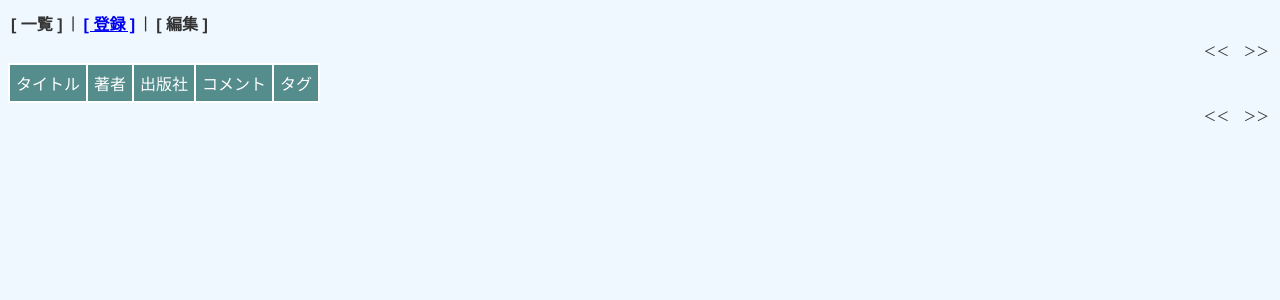
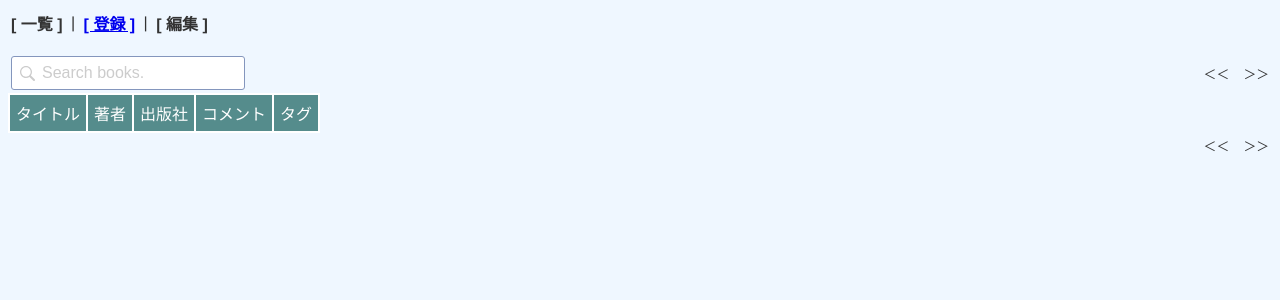
Before and after one commit to yo16/Bookshelf, a Flask app: template templates/booklist.html in a window 1280 px wide. Shown: the top 300 px of the page. Run offline with Flask 2, Linux system fonts and the light colour scheme; the template is opened without the code that fills it, so the values that code supplies are empty.

Commit message:
add search box

```diff
--- a/static/css/books.css
+++ b/static/css/books.css
@@ -46,6 +46,9 @@ input[type="button"]:active {/*ボタンを押したとき*/
     transform: translateY(4px);/*下に動く*/
     border-bottom: none;/*線を消す*/
 }
+input[type="text"], input[type="tel"], textarea {
+    border-radius: 3px;
+}
 
 .tblList {
     background-color:#fff;
@@ -66,12 +69,18 @@ input[type="button"]:active {/*ボタンを押したとき*/
     color: #f00;
     font-weight: bold;
 }
+.align_left {
+    text-align: left;
+}
+.align_right {
+    text-align: right;
+}
 
 
 /*
 一覧
 */
-#img_book {
+#imgBook {
     width: 64px;
     height: 91px;
 }
@@ -79,8 +88,26 @@ input[type="button"]:active {/*ボタンを押したとき*/
     width: 100%;
     font-size: 0.8rem;
 }
-.tblPage td {
-    text-align: right;
+#tblPageHeader {
+    margin-top: 15px;
+}
+#txtSearch {
+    padding-left: 30px;
+    width: 200px;
+    height: 30px;
+}
+#frmSearch{
+    position: relative;
+}
+#txtSearch::placeholder {
+    color: #ccc;
+}
+#svgGlass {
+    position: absolute;
+    left: 8px;
+    top: 10px;
+    fill: currentColor;
+    color: #ccc;
 }
 
 /*
--- a/templates/booklist.html
+++ b/templates/booklist.html
@@ -20,7 +20,15 @@
         </table>
         <table id="tblPageHeader" class="tblPage">
             <tr>
-                <td>
+                <td class="align_left">
+                    <form id="frmSearch" action="/">
+                        <input type="text" id="txtSearch" placeholder="Search books." name="searchStr" />
+                        <svg id="svgGlass" viewBox="0 0 16 16" width="16" height="16" aria-hidden="true">
+                            <path fill-rule="evenodd" d="M15.7 13.3l-3.81-3.83A5.93 5.93 0 0 0 13 6c0-3.31-2.69-6-6-6S1 2.69 1 6s2.69 6 6 6c1.3 0 2.48-.41 3.47-1.11l3.83 3.81c.19.2.45.3.7.3.25 0 .52-.09.7-.3a.996.996 0 0 0 0-1.41v.01zM7 10.7c-2.59 0-4.7-2.11-4.7-4.7 0-2.59 2.11-4.7 4.7-4.7 2.59 0 4.7 2.11 4.7 4.7 0 2.59-2.11 4.7-4.7 4.7z"></path>
+                        </svg>
+                    </form>
+                </td>
+                <td class="align_right">
                     {% include "booklist_pagination.html" %}
                 </td>
             </tr>
@@ -37,7 +45,7 @@
             {% for b in books %}
             <tr>
                 <td>
-                    <img id="img_book" src="{{ b.image_url }}" />
+                    <img id="imgBook" src="{{ b.image_url }}" />
                     <a href="./enter_new_book?isbn={{ b.isbn }}">{{ b.title }}</a>
                 </td>
                 <td>
@@ -59,6 +67,9 @@
         <table id="tblPageFooter" class="tblPage">
             <tr>
                 <td>
+                    {# 検索機能 #}
+                </td>
+                <td class="align_right">
                     {% include "booklist_pagination.html" %}
                 </td>
             </tr>
```
